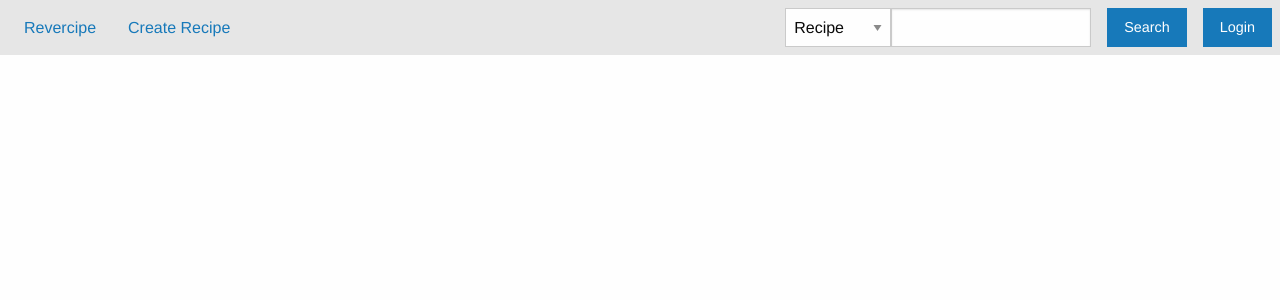
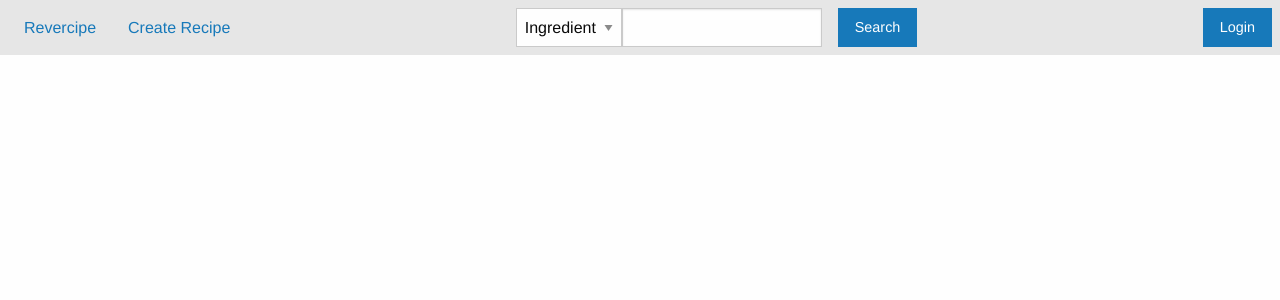
Before and after one commit to ChicoState/Revercipe, a Django app: page / in a window 1280 px wide. Shown: the top 300 px of the page. Run offline with Django 3.2, Linux system fonts and the light colour scheme; some libraries are stand-ins or nearby versions.

Commit message:
fix nav search styling

```diff
--- a/RevercipeApp/forms.py
+++ b/RevercipeApp/forms.py
@@ -37,11 +37,10 @@ class RegistrationForm(UserCreationForm):
 
 class top_search_form(forms.Form):
     choice = (
-    ("1", "Recipe"),
-    ("2", "Category"),
-    ("3", "Ingredient")
+    ("1", "Ingredient"),
+    ("2", "Category")
     )
-
+    #widget=forms.Textarea(attrs={'class':'special', 'size': '40'})
     search_by = forms.ChoiceField(label='', required=False, choices = choice)
     search_value = forms.CharField(label='', required=False, max_length=100)
 
--- a/RevercipeApp/templates/base.html
+++ b/RevercipeApp/templates/base.html
@@ -24,7 +24,7 @@
     </div>
 
     <!--STARTING TESTING -->
-    <div class"top-bar">
+    <div class="top-bar-left">
     <form action = "/" method="GET">
       <ul class="dropdown menu">
       {{navForm.as_ul}}
--- a/RevercipeApp/views.py
+++ b/RevercipeApp/views.py
@@ -19,11 +19,11 @@ def index(request):
             type = nav_form.getType()
             print(type)
             #INGREDIENT
-            if type == "3":
+            if type == "1":
                 ingredientObjects = models.IngredientModel.objects.filter(Q(name__icontains=res))
                 print("TESTING")
             #CATEGORY
-            if type == 2:
+            if type == "2":
                 categoryObjects = models.CategoryModel.objects.filter(Q(name__icontains=res))
 
 
```
